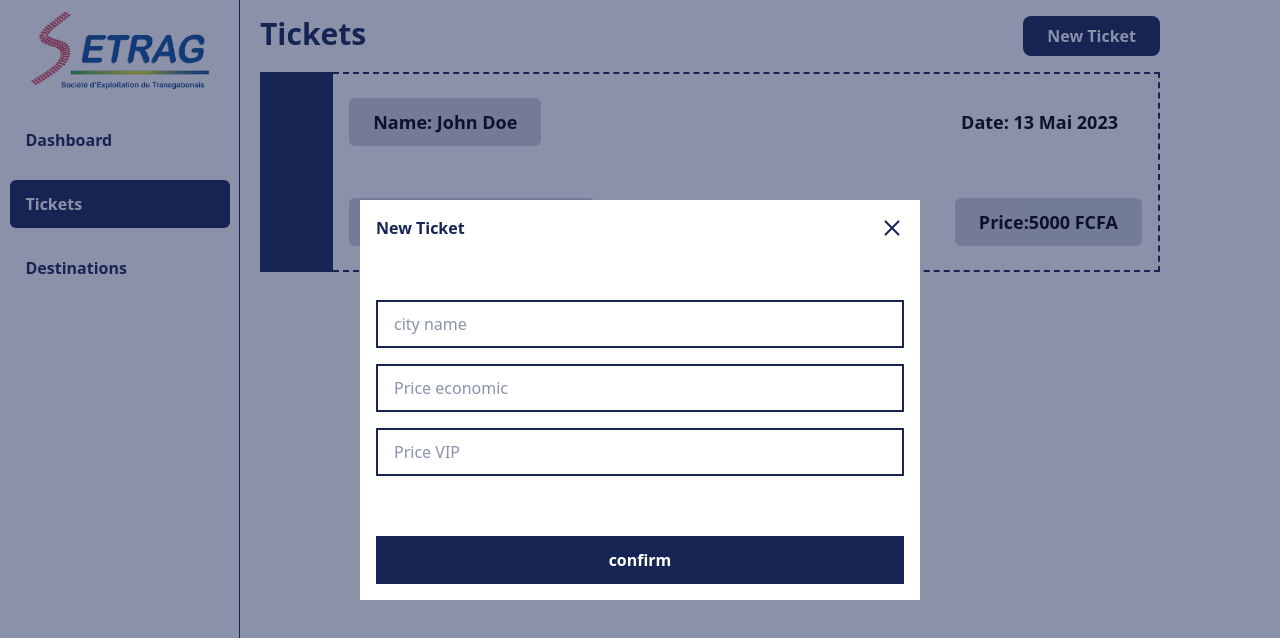
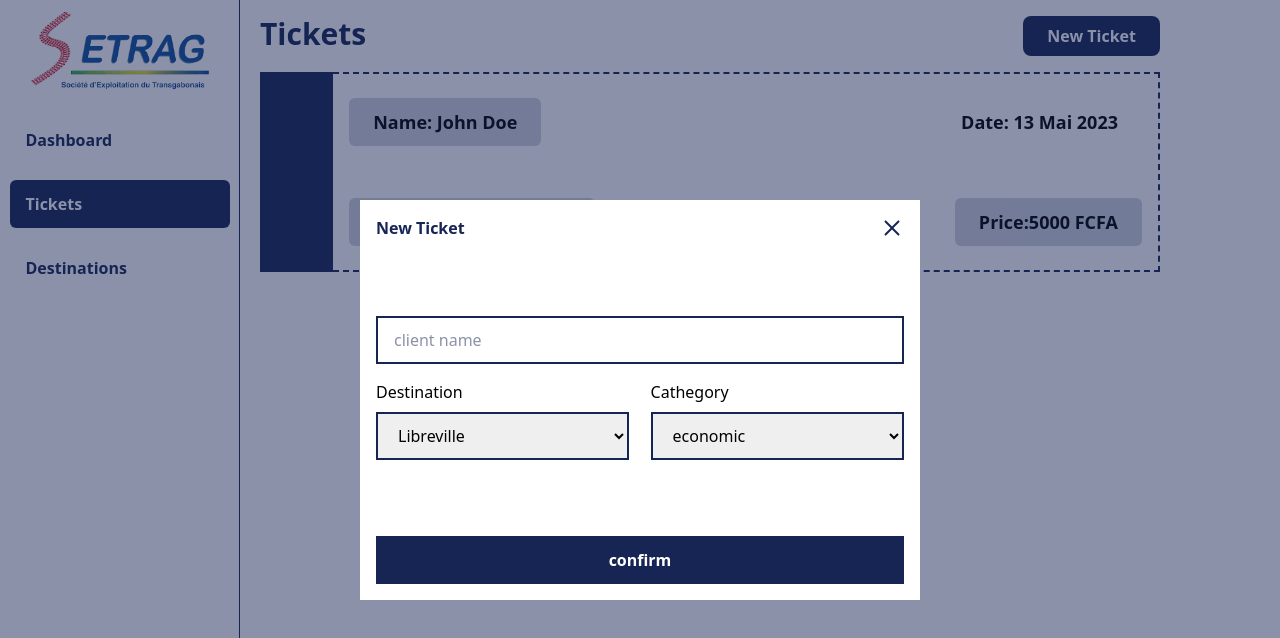
Before and after one commit to Tshobohwa/setrag, a React (Create React App) app: page /tickets in a window 1280 px wide. Both pictures are taken after a click on the button "New Ticket". Shown: the top 638 px of the page. Built offline with nearby package versions, Linux system fonts and the light colour scheme.

Commit message:
Create form

```diff
--- a/src/components/popups/NewTicket.jsx
+++ b/src/components/popups/NewTicket.jsx
@@ -20,22 +20,24 @@ const NewTicket = ({ close }) => {
             name=""
             id=""
             className="w-full border-2 border-blue-950 h-[3rem] placeholder:text-blue-950/50 pl-4"
-            placeholder="city name"
+            placeholder="client name"
           />
-          <input
-            type="text"
-            name=""
-            id=""
-            className="w-full border-2 border-blue-950 h-[3rem] placeholder:text-blue-950/50 pl-4"
-            placeholder="Price economic"
-          />
-          <input
-            type="text"
-            name=""
-            id=""
-            className="w-full border-2 border-blue-950 h-[3rem] placeholder:text-blue-950/50 pl-4"
-            placeholder="Price VIP"
-          />
+          <div className="w-full flex gap-[4%]">
+            <div className="w-[48%] flex flex-col gap-2">
+              <p>Destination</p>
+              <select className="w-full border-2 border-blue-950 h-[3rem] placeholder:text-blue-950/50 pl-4">
+                <option value="Libreville">Libreville</option>
+                <option value="Franceville">Franceville</option>
+              </select>
+            </div>
+            <div className="w-[48%] flex flex-col gap-2">
+              <p>Cathegory</p>
+              <select className="w-full border-2 border-blue-950 h-[3rem] placeholder:text-blue-950/50 pl-4">
+                <option value="economic">economic</option>
+                <option value="vip">VIP</option>
+              </select>
+            </div>
+          </div>
         </div>
 
         <button className="w-full h-[3rem] bg-blue-950 text-white font-semibold">
```
